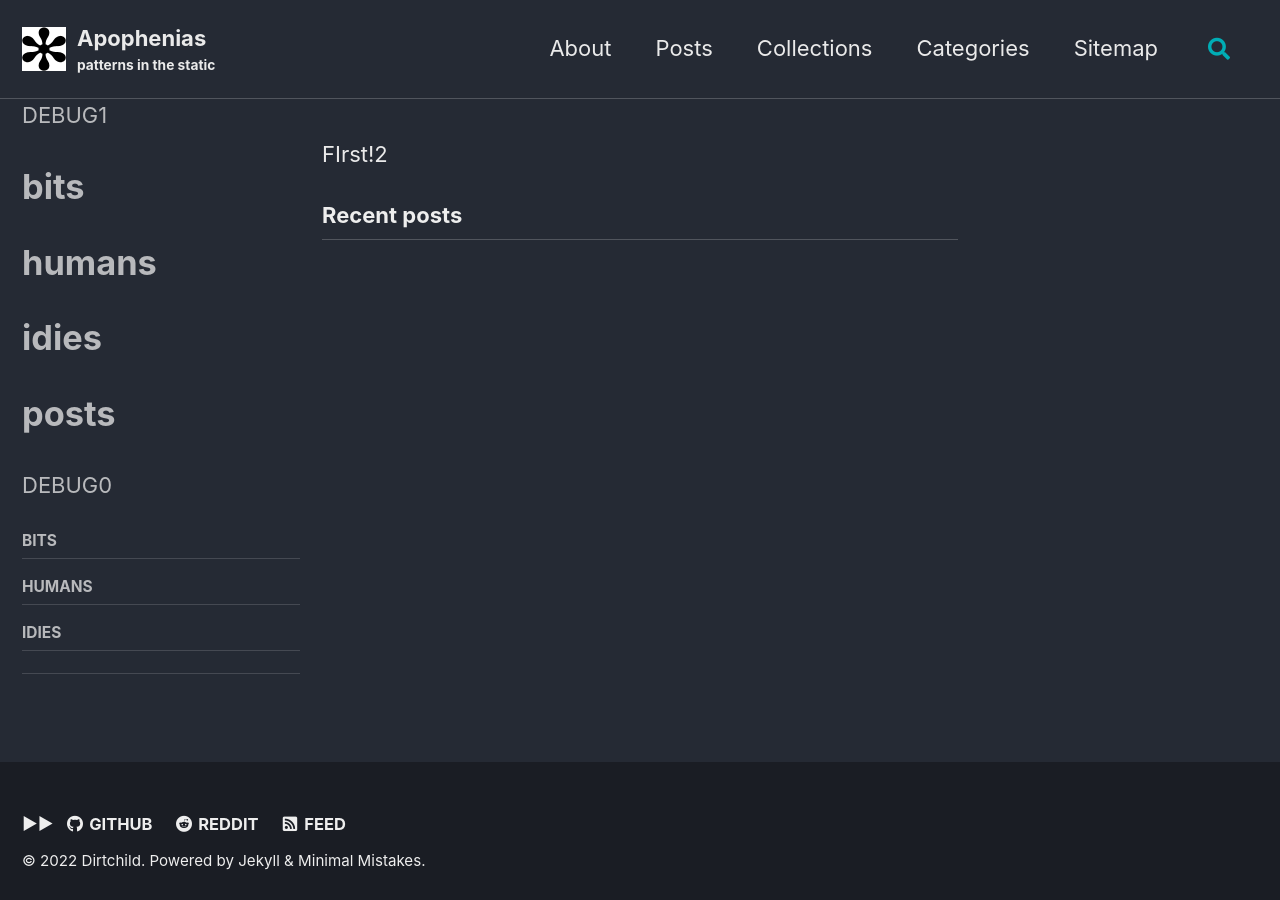
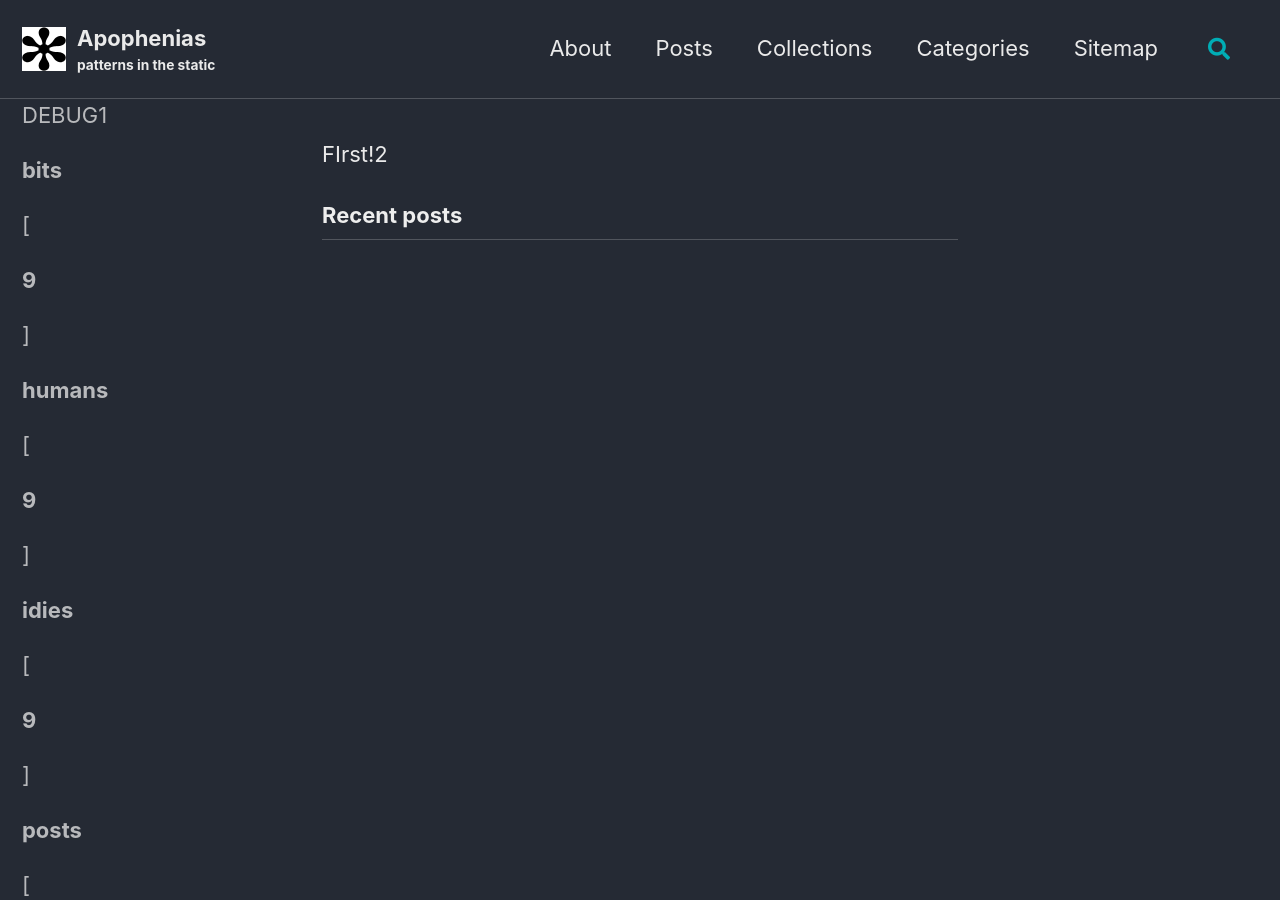
Before and after one commit to apophenias/apophenias.github.io, a Jekyll site: the page built from docs/index.html, in a window 1280 px wide and 900 px high. Built offline with Jekyll 4.4.1, drawn with Linux system fonts in a browser that asks for light colours; cached includes are drawn as plain includes; the list of posts is cut into pages by our own code.

Commit message:
working on structure by collection

```diff
--- a/docs/_config.yml
+++ b/docs/_config.yml
@@ -296,8 +296,8 @@
       comments: false
       share: true
       related: true
-      sidebar:
-        nav: "siteSections"
+      #sidebar:
+      #  nav: "siteSections"
   # _posts
   - scope:
       path: ""
--- a/docs/_includes/nav_list
+++ b/docs/_includes/nav_list
@@ -3,13 +3,17 @@
 {% assign navigation = site.data.navigation[include.nav] %}
 
 DEBUG1
-{% for collection in site.collections %}
-{% assign name = collection.label %}
-  <h1>{{ name }}</h1>
-  {% for post in site.[name].docs %}
-  <ul>
-    <li><a href="{{ post.url }}">{{ post.title }}</a></li>
-  </ul>
+{% for dir in site.collections %}
+  {% assign collection = dir.label %}
+  <b>{{ collection }}</b>
+  [<b>{{ dir.count }}</b>]
+
+  {% for page in site[collection] %}
+    <li>
+      <img class='collection-icon' src="{{ src }}" alt="">
+      <h2> <a href="{{ page.url | prepend: site.baseurl }}">{{ page.title }}</a> </h2>
+      <small>{{ page.date | date: "%b %-d, %Y" }}</small>
+    </li>
   {% endfor %}
 {% endfor %}
 DEBUG0
```
